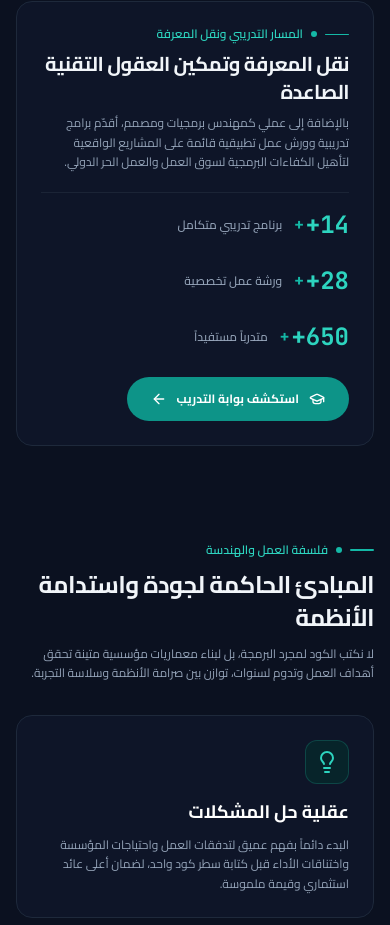
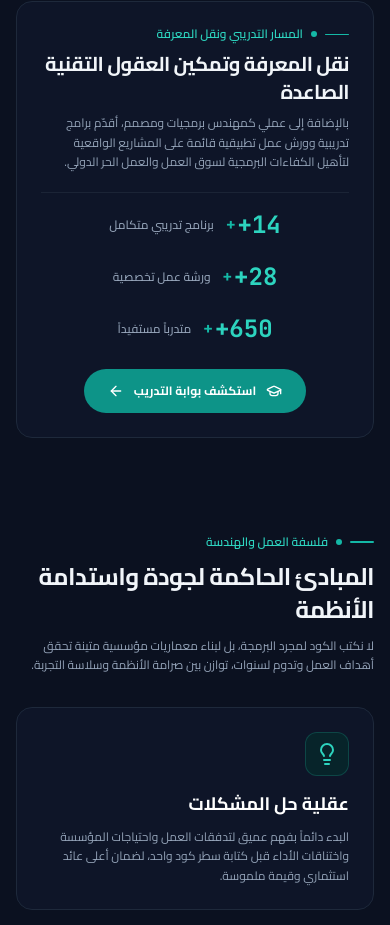
Before and after one commit to Mohammed-Aljazzar/portfolio, a Next.js app: page / in a window 390 px wide. Shown: the part 6920-7845 px from the top of the page. Built offline with nearby package versions, Linux system fonts and the light colour scheme.

Commit message:
style(training): center training metrics counters and explore button on mobile screens only

```diff
--- a/src/app/page.tsx
+++ b/src/app/page.tsx
@@ -1227,9 +1227,9 @@ export default function HomePage() {
                 </p>
               </div>
 
-              {/* Verified Metrics Counter Hub */}
-              <div className="flex flex-wrap items-center gap-6 sm:gap-8 pt-4 border-t border-slate-100 dark:border-slate-800/80">
-                <div className="flex items-center gap-2.5">
+              {/* Verified Metrics Counter Hub — Centered on mobile only */}
+              <div className="flex flex-wrap items-center justify-center sm:justify-start gap-5 sm:gap-8 pt-4 border-t border-slate-100 dark:border-slate-800/80">
+                <div className="flex items-center justify-center gap-2.5">
                   <span className="text-2xl sm:text-3xl font-extrabold font-mono text-teal-600 dark:text-teal-400 flex items-center">
                     <AnimatedCounter value={config.trainingProgramsCount} />
                     <span className="text-teal-500 text-base ml-0.5 rtl:mr-0.5 font-bold">+</span>
@@ -1239,7 +1239,7 @@ export default function HomePage() {
 
                 <div className="w-[1px] h-6 bg-slate-200 dark:bg-slate-800 hidden sm:block" />
 
-                <div className="flex items-center gap-2.5">
+                <div className="flex items-center justify-center gap-2.5">
                   <span className="text-2xl sm:text-3xl font-extrabold font-mono text-teal-600 dark:text-teal-400 flex items-center">
                     <AnimatedCounter value={config.workshopsCount} />
                     <span className="text-teal-500 text-base ml-0.5 rtl:mr-0.5 font-bold">+</span>
@@ -1249,7 +1249,7 @@ export default function HomePage() {
 
                 <div className="w-[1px] h-6 bg-slate-200 dark:bg-slate-800 hidden sm:block" />
 
-                <div className="flex items-center gap-2.5">
+                <div className="flex items-center justify-center gap-2.5">
                   <span className="text-2xl sm:text-3xl font-extrabold font-mono text-teal-600 dark:text-teal-400 flex items-center">
                     <AnimatedCounter value={config.traineesCount} />
                     <span className="text-teal-500 text-base ml-0.5 rtl:mr-0.5 font-bold">+</span>
@@ -1259,8 +1259,8 @@ export default function HomePage() {
               </div>
             </div>
 
-            {/* Left in RTL: CTA Button */}
-            <div className="shrink-0 flex items-center justify-start lg:justify-end">
+            {/* Left in RTL: CTA Button — Centered on mobile only */}
+            <div className="shrink-0 flex items-center justify-center sm:justify-start lg:justify-end w-full sm:w-auto">
               <Link
                 href="/training"
                 className="inline-flex items-center justify-center gap-2.5 px-6 py-3.5 rounded-full bg-teal-600 hover:bg-teal-700 text-white font-bold text-xs sm:text-sm shadow-xs hover:shadow-md transition-all duration-200 group text-center whitespace-nowrap"
```
